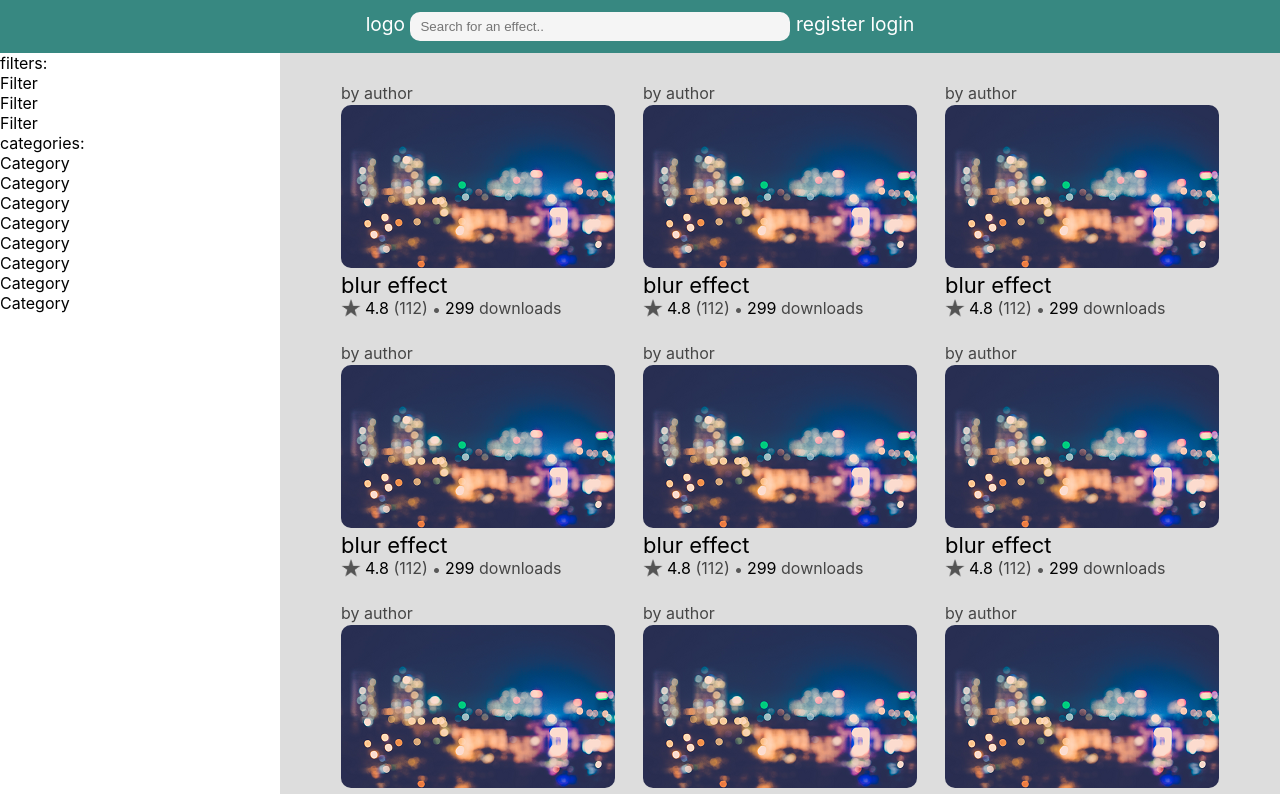
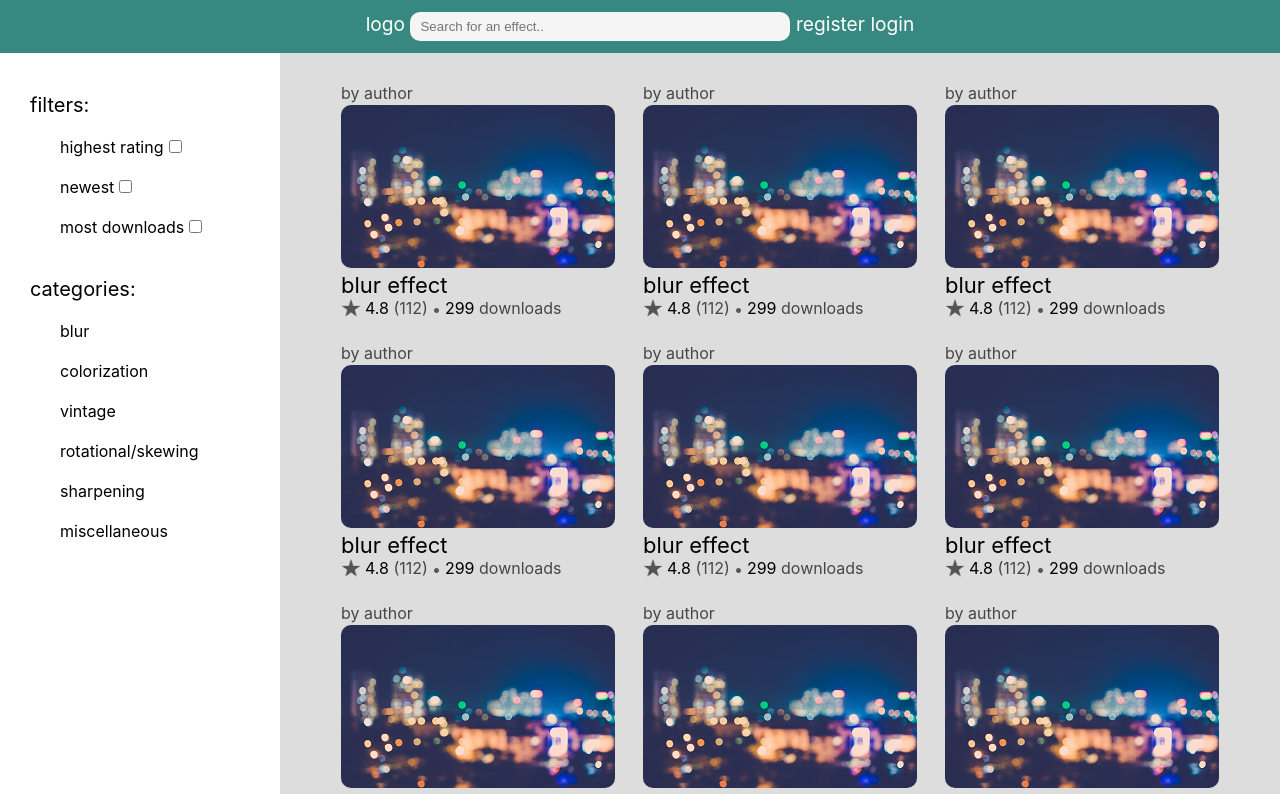
Before and after one commit to B-Evans99/customeffects, a React (Create React App) app in the folder custome/: page / in a window 1280 px wide. Shown: the top 794 px of the page. Built offline with nearby package versions, Linux system fonts and the light colour scheme.

Commit message:
(categoryGroup, filterGroup, filter, category, app) change format of filters and categories, add click event to categories (console logs name right now)

```diff
--- a/custome/src/App.css
+++ b/custome/src/App.css
@@ -9,6 +9,18 @@
 .filterBox{
   float: left;
   display: flex;
+  flex-direction: column;
+  margin-top: 20px;
+}
+
+.Filter, .Category{
+  padding-left: 30px;
+  margin: 20px 0px;
+}
+
+.FilterGroup, .CategoryGroup{
+  margin-left: 30px;
+  margin-top: 20px;
 }
 
 .cardBox {
--- a/custome/src/App.js
+++ b/custome/src/App.js
@@ -1,34 +1,23 @@
 import React, { useState } from "react";
 import Card from "./components/card.js";
-import Filter from "./components/filter.js";
+import FilterGroup from "./components/filterGroup.js";
 import Header from "./components/header.js";
-import Category from "./components/category.js";
+import CategoryGroup from "./components/categoryGroup.js";
 import logo from "./logo.svg";
 import "./App.css";
 
 function App() {
   let [effects, setEffects] = useState([1, 2, 3, 4, 5, 6, 7, 8, 9, 10, 11, 12]);
+  let [filters, setFilters] = useState(["highest rating", "newest", "most downloads"]);
+  let [categories, setCategories] = useState(["blur", "colorization", "vintage", "rotational/skewing", "sharpening", "miscellaneous"]);
 
   return (
     <div className="App" style={{display:"flex", flexDirection: "column"}}>
       <Header/>
       <div style={{display: "flex", flexDirection:"row"}}>
       <div className="filterBox" >
-        <div>
-          filters:
-          <Filter/>
-          <Filter/>
-          <Filter/>
-          categories:
-          <Category/>
-          <Category/>
-          <Category/>
-          <Category/>
-          <Category/>
-          <Category/>
-          <Category/>
-          <Category/>
-        </div>
+          <FilterGroup filters = {filters}/>
+          <CategoryGroup categories = {categories} />
       </div>
       <div className="cardBox">
         {effects.map(effect => {
--- a/custome/src/components/category.js
+++ b/custome/src/components/category.js
@@ -2,12 +2,20 @@ import React from 'react';
 import "../App.css";
 
 
-const Category = () => {
-  return (
-    <div className="Category" >
-     Category
-    </div>
-  );
+
+const Category = (props) => {
+
+    let category = props.category;
+
+    const categoryClick = () =>{
+        console.log(category);
+    }
+
+    return (
+        <div className="Category" onClick={categoryClick}>
+        {category}
+        </div>
+    );
 }
 
 export default Category;
--- /dev/null
+++ b/custome/src/components/categoryGroup.js
@@ -0,0 +1,19 @@
+import React from 'react';
+import Category from "./category.js";
+import "../App.css";
+
+const CategoryGroup = (props) => {
+
+    let categories = props.categories;
+
+    return (
+        <div className="CategoryGroup">
+        <span style={{fontSize: "20px"}}>categories:</span>
+          {categories.map(category => {
+            return <Category category={category}/>;
+           })}
+        </div>
+    );
+}
+
+export default CategoryGroup;
--- a/custome/src/components/filter.js
+++ b/custome/src/components/filter.js
@@ -1,11 +1,16 @@
 import React from 'react';
 import "../App.css";
 
+const Filter = (props) => {
 
-const Filter = () => {
+    let filter = props.filter;
+
   return (
     <div className="Filter" >
-     Filter
+        <span>
+            {filter}
+            <input type="checkbox" style={{marginLeft: "5px",}}/>
+        </span>
     </div>
   );
 }
--- /dev/null
+++ b/custome/src/components/filterGroup.js
@@ -0,0 +1,19 @@
+import React from 'react';
+import Filter from "./filter.js";
+import "../App.css";
+
+const FilterGroup = (props) => {
+
+    let filters = props.filters;
+
+    return (
+        <div className="FilterGroup" >
+            <span style={{fontSize: "20px"}}>filters:</span>
+            {filters.map(filter => {
+                return <Filter filter={filter}/>;
+            })}
+        </div>
+    );
+}
+
+export default FilterGroup;
```
